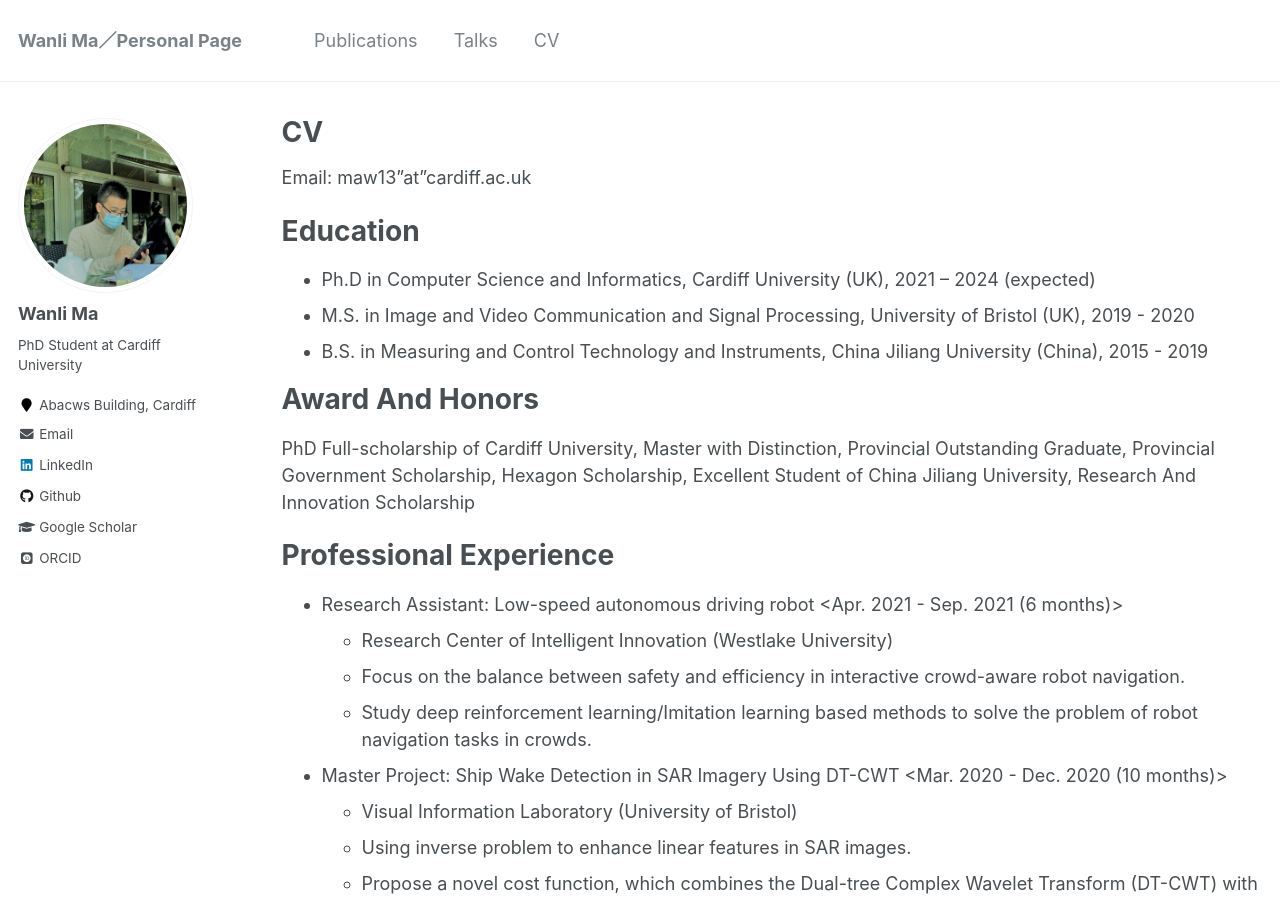
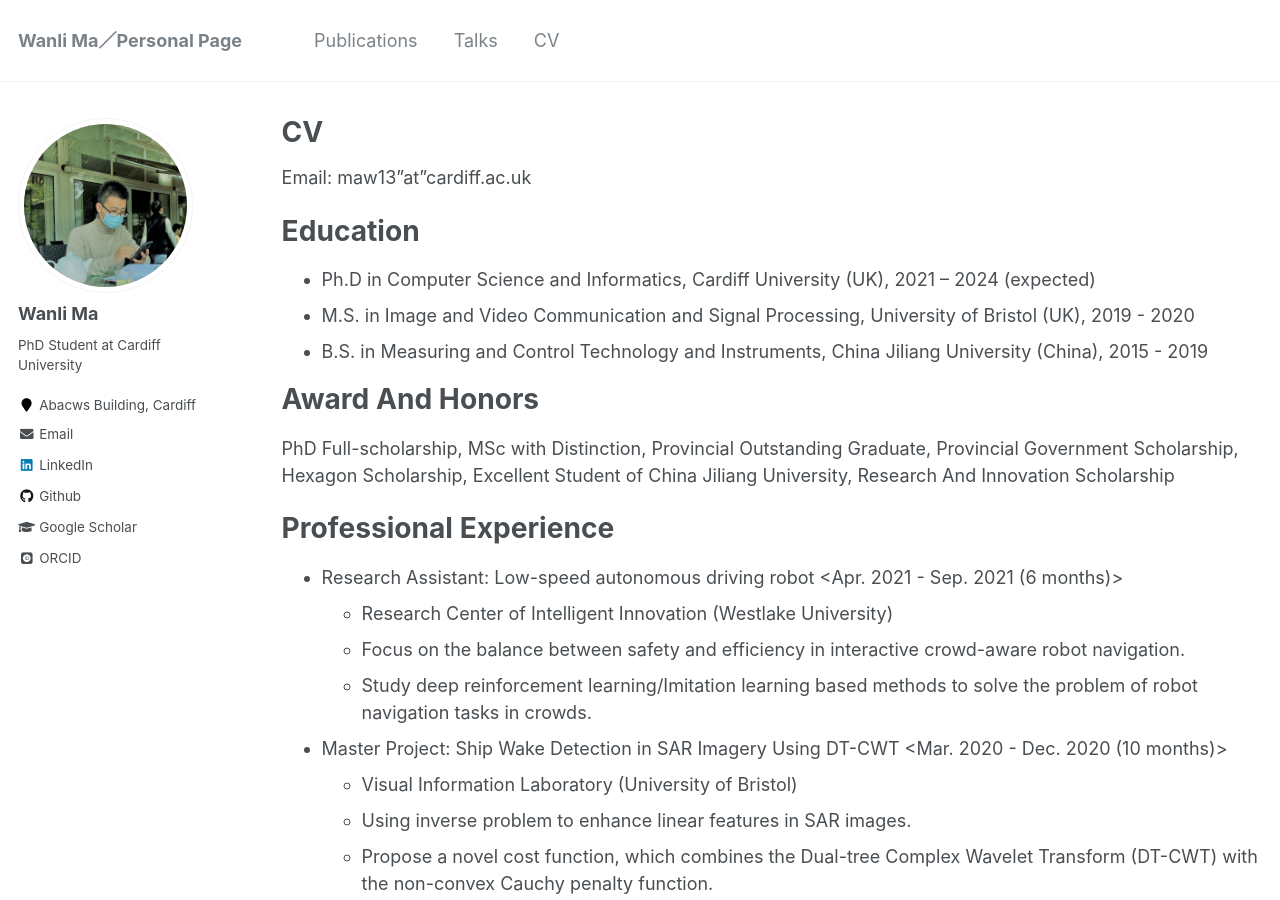
Before and after one commit to WANLIMA-CARDIFF/wanlima-cardiff.github.io, a Jekyll site: the page built from _pages/cv.md, in a window 1280 px wide and 900 px high. Built offline with Jekyll 4.4.1, drawn with Linux system fonts in a browser that asks for light colours; some web fonts are replaced.

Commit message:
Update cv.md

```diff
--- a/_pages/cv.md
+++ b/_pages/cv.md
@@ -18,7 +18,7 @@ Education
 
 Award And Honors
 ======
-PhD Full-scholarship of Cardiff University, Master with Distinction, Provincial Outstanding Graduate, Provincial Government Scholarship, Hexagon Scholarship, Excellent Student of China Jiliang University, Research And Innovation Scholarship
+PhD Full-scholarship, MSc with Distinction, Provincial Outstanding Graduate, Provincial Government Scholarship, Hexagon Scholarship, Excellent Student of China Jiliang University, Research And Innovation Scholarship
 
 Professional Experience
 ======
```
